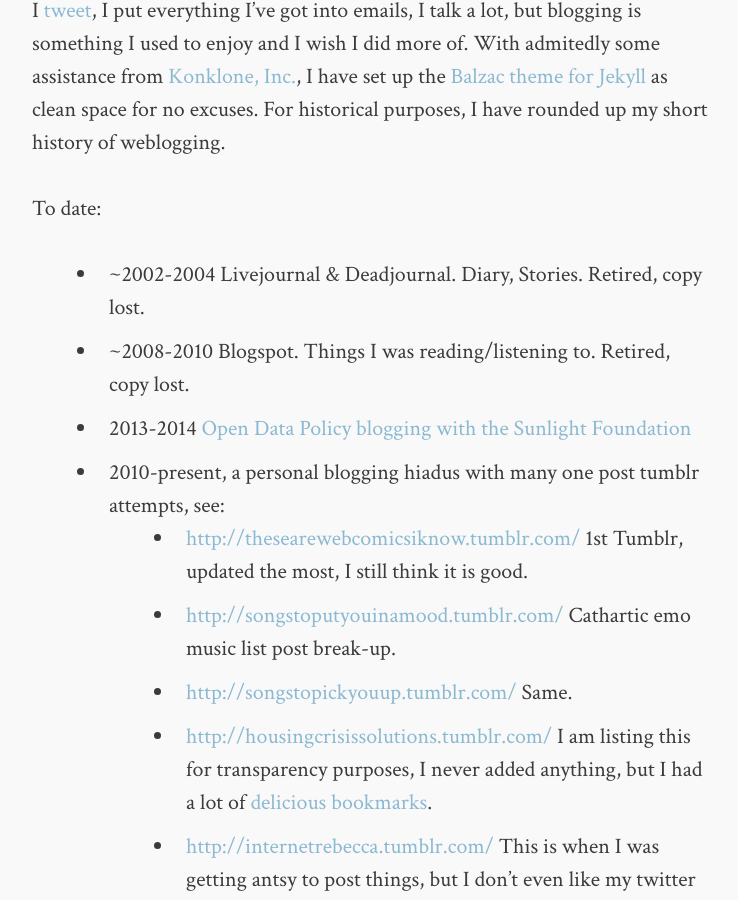
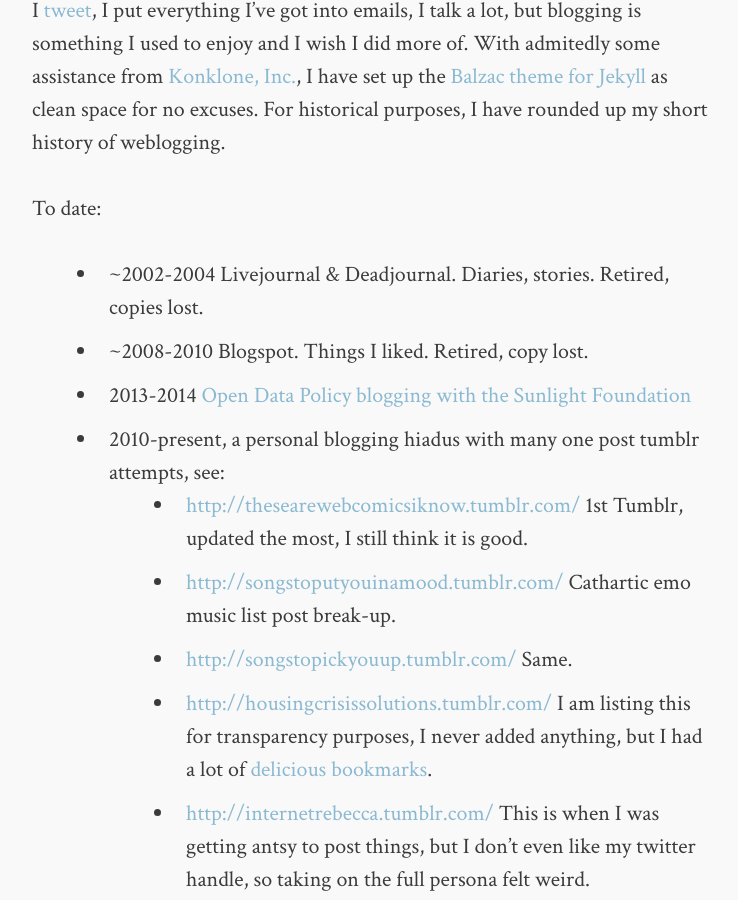
Before and after one commit to rebeccawilliams/rebeccawilliams.us, a Jekyll site: the page built from _posts/2013-08-17-helloworld.md, in a window 1280 px wide and 900 px high, scrolled down 1191 px. Shown: the whole window, without its empty margins (268-1006 px from the left). Built offline with Jekyll 4.4.1, drawn with Linux system fonts in a browser that asks for light colours; comment, search, counter and statistics services are not loaded.

Commit message:
Update 2013-08-17-helloworld.md

```diff
--- a/_posts/2013-08-17-helloworld.md
+++ b/_posts/2013-08-17-helloworld.md
@@ -13,8 +13,8 @@
 
 To date:
 
-* ~2002-2004 Livejournal & Deadjournal. Diary, Stories. Retired, copy lost.
-* ~2008-2010 Blogspot. Things I was reading/listening to. Retired, copy lost.
+* ~2002-2004 Livejournal & Deadjournal. Diaries, stories. Retired, copies lost.
+* ~2008-2010 Blogspot. Things I liked. Retired, copy lost.
 * 2013-2014 [Open Data Policy blogging with the Sunlight Foundation](http://sunlightfoundation.com/blog/author/rwilliams/)
 * 2010-present, a personal blogging hiadus with many one post tumblr attempts, see:
 	* [http://thesearewebcomicsiknow.tumblr.com/](These are web comics, I know.) 1st Tumblr, updated the most, I still think it is good.
```
